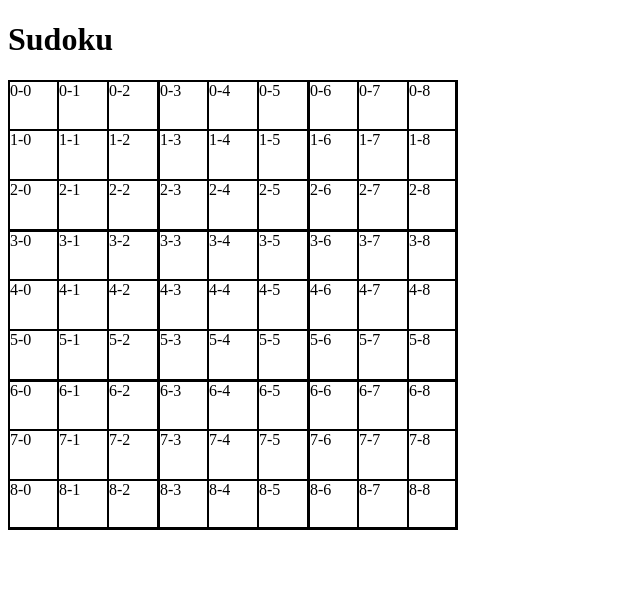
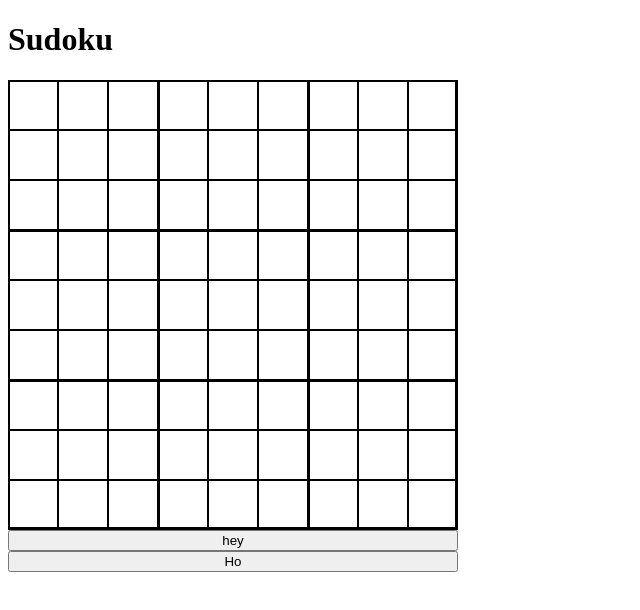
Before and after one commit to CalvinGaiennie/sudoku, a React (Vite) app: page / in a window 1280 px wide. Shown: the top 610 px of the page, without its empty margins (0-640 px from the left). Built offline with nearby package versions, Linux system fonts and the light colour scheme.

Commit message:
copied down chats fillboard function

```diff
--- a/src/Components/Board.jsx
+++ b/src/Components/Board.jsx
@@ -1,22 +1,69 @@
 import styles from "./Board.module.css";
 
-// function checkIsValid(board, row, col, num) {
-//   for (let i = 0; i < 9; i++) {
-//     if (board[row][i] === num || board[i][col]) {
-//       return false;
-//     }
-//   }
+const board = [
+  [0, 0, 0, 0, 0, 0, 0, 0, 0],
+  [0, 0, 0, 0, 0, 0, 0, 0, 0],
+  [0, 0, 0, 0, 0, 0, 0, 0, 0],
+  [0, 0, 0, 0, 0, 0, 0, 0, 0],
+  [0, 0, 0, 0, 0, 0, 0, 0, 0],
+  [0, 0, 0, 0, 0, 0, 0, 0, 0],
+  [0, 0, 0, 0, 0, 0, 0, 0, 0],
+  [0, 0, 0, 0, 0, 0, 0, 0, 0],
+  [0, 0, 0, 0, 0, 0, 0, 0, 0],
+];
 
-//   const startRow = Math.floor(row / 3) * 3;
-//   const startCol = Math.floor(col / 3) * 3;
-//   for (let i = startRow; i < startRow + 3; i++) {
-//     for (let j = startCol; j < startCol + 3; j++) {
-//       if (board[i][j] === num) {
-//         return false;
-//       }
-//     }
-//   }
-// }
+function fillBoard(board) {
+  function findEmptyCell(board) {
+    for (let row = 0; row < 9; row++) {
+      for (let col = 0; col < 9; col++) {
+        if (board[row][col] === 0) {
+          return { row, col };
+        }
+      }
+    }
+    return null;
+  }
+  function solve(board) {
+    const emptyCell = findEmptyCell(board);
+    if (!emptyCell) {
+      return true;
+    }
+
+    const { row, col } = emptyCell;
+
+    for (let num = 1; num <= 9; num++) {
+      if (checkIsValid(board, row, col, num)) {
+        board[row][col] = num;
+
+        if (solve(board)) {
+          return true;
+        }
+        board[row][col] = 0;
+      }
+    }
+    return false;
+  }
+  solve(board);
+}
+
+function checkIsValid(board, row, col, num) {
+  for (let i = 0; i < 9; i++) {
+    if (board[row][i] === num || board[i][col] === num) {
+      return false;
+    }
+  }
+
+  const startRow = Math.floor(row / 3) * 3;
+  const startCol = Math.floor(col / 3) * 3;
+  for (let i = startRow; i < startRow + 3; i++) {
+    for (let j = startCol; j < startCol + 3; j++) {
+      if (board[i][j] === num) {
+        return false;
+      }
+    }
+    return true;
+  }
+}
 
 function assignBorderClass(row, column) {
   const borderStyles = [];
@@ -49,12 +96,18 @@ function Board() {
               outerIndex,
               innerIndex
             )}`}
-          >{`${outerIndex}-${innerIndex}`}</div>
+          ></div>
         ))}
       </div>
     ));
   }
-  return <div className={styles.boardContainer}>{createGrid()}</div>;
+  return (
+    <div className={styles.boardContainer}>
+      {createGrid()}
+      <button onClick={() => fillBoard(board)}>hey</button>
+      <button onClick={() => console.log(board, "hey")}>Ho</button>
+    </div>
+  );
 }
 
 export default Board;
```
